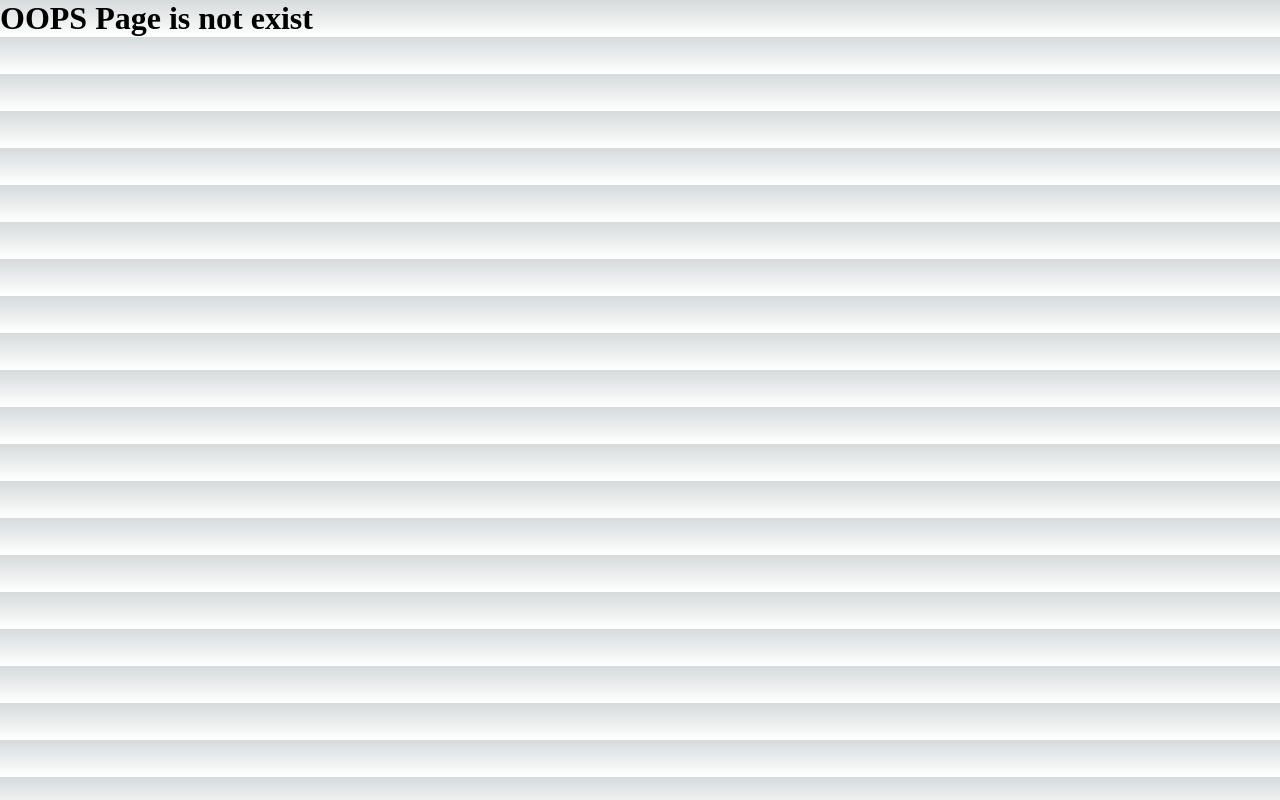
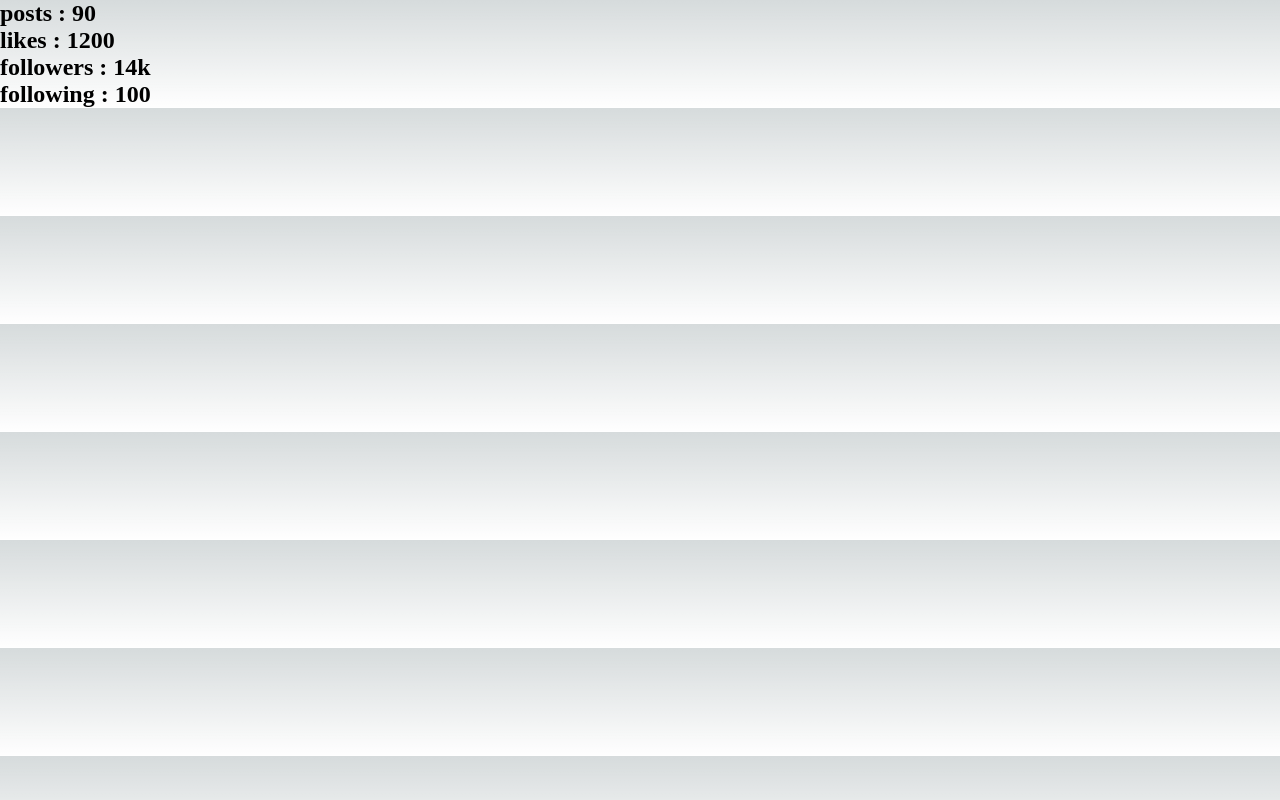
Before and after one commit to Shams425/Learning-next-js, a Next.js app: page /dashboard/dashboardSwR in a window 1280 px wide. Before the commit this address had no page. Built offline with nearby package versions, Linux system fonts and the light colour scheme; data requests are answered from the project's data file.

Commit message:
applying the SWR for clinet-side data fetching

```diff
--- a/db.json
+++ b/db.json
@@ -43,7 +43,7 @@
     }
   ],
   "dashboard": {
-    "posts": 40,
+    "posts": 90,
     "likes": 1200,
     "followers": "14k",
     "following": 100
--- /dev/null
+++ b/src/pages/dashboard/dashboardSwR.js
@@ -0,0 +1,25 @@
+import useSWR from "swr";
+
+const fetcher = async () => {
+  const response = await fetch("http://localhost:4000/dashboard");
+  const data = await response.json();
+
+  return data;
+};
+
+function DashboardSWR() {
+  const { data, error } = useSWR("dashboard", fetcher);
+
+  if (error) return <h1>Something went wrong</h1>;
+  if (!data) return <h1>Loading ...</h1>;
+  return (
+    <div>
+      <h2>posts : {data.posts}</h2>
+      <h2>likes : {data.likes}</h2>
+      <h2>followers : {data.followers}</h2>
+      <h2>following : {data.following}</h2>
+    </div>
+  );
+}
+
+export default DashboardSWR;
```
